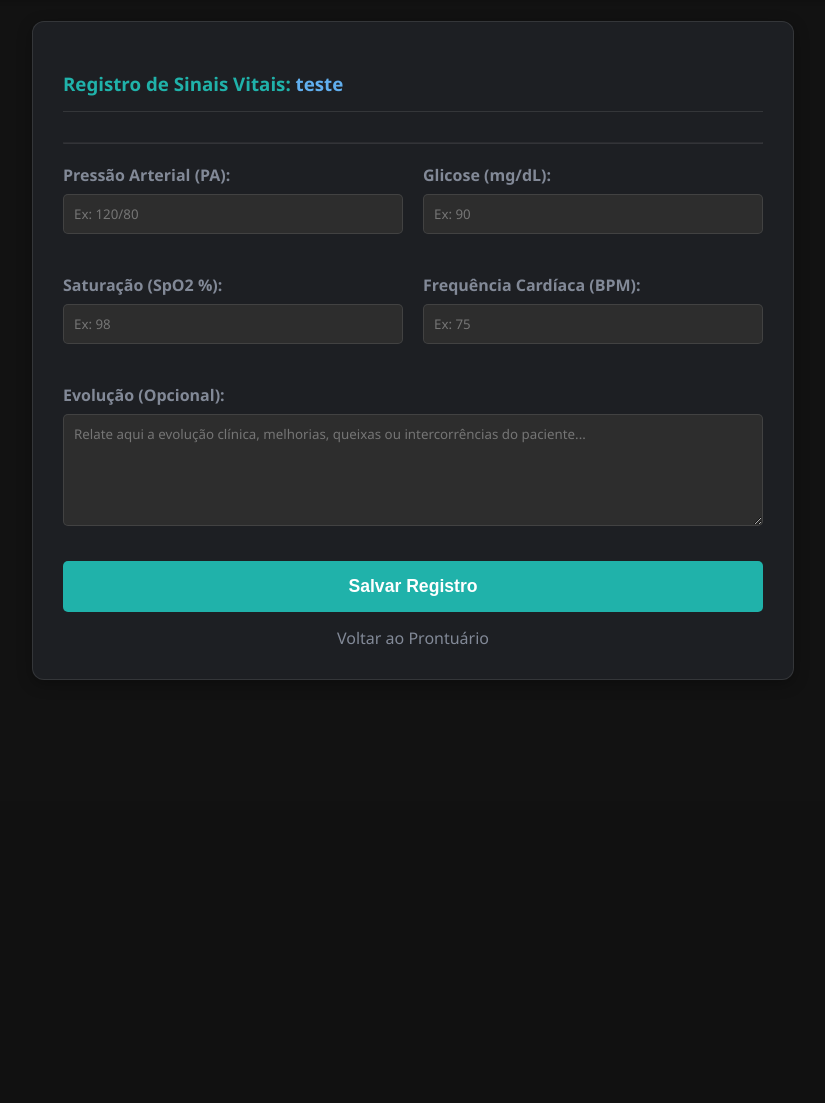
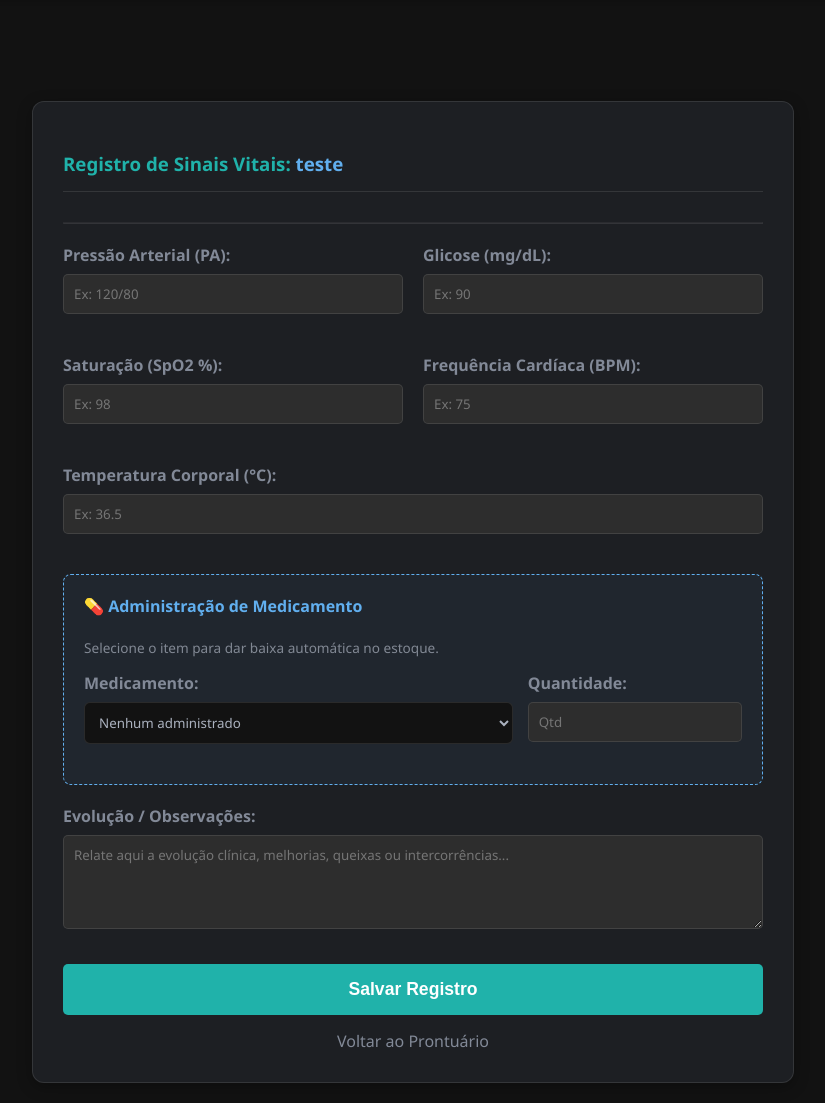
Before and after one commit to profedufbarreto/sistema_hospitalar, a Flask app: page /prova_vida/1 in a window 1280 px wide. Shown: the part 69-1172 px from the top of the page, without its empty margins (227-1052 px from the left). Before the commit the page ends 749 px from the top, so only its background shows below. Run offline with Flask 3, Linux system fonts and the light colour scheme; a user stored in the database is signed in; data comes from the database, SQL or seed files in the repository.

Commit message:
temperatura e remédio adicionados a pv

```diff
--- a/app.py
+++ b/app.py
@@ -278,10 +278,20 @@ def pacientes():
 def detalhes_prontuario(paciente_id):
     conn = get_db_connection()
     cursor = conn.cursor()
+
     cursor.execute("SELECT * FROM Pacientes WHERE id = %s", (paciente_id,))
     paciente = cursor.fetchone()
-    cursor.execute("SELECT * FROM ProvasDeVida WHERE paciente_id = %s ORDER BY data_hora DESC", (paciente_id,))
+
+    # Query ajustada para os nomes reais das suas colunas
+    cursor.execute("""
+        SELECT data_hora, pressao_arterial, saturacao, batimentos_cardiacos,
+               glicose, temperatura, evolucao, quem_efetuou
+        FROM provasdevida
+        WHERE paciente_id = %s
+        ORDER BY data_hora DESC
+    """, (paciente_id,))
     provas_vida = cursor.fetchall()
+
     conn.close()
     return render_template('detalhes_prontuario.html', paciente=paciente, provas_vida=provas_vida)
 
@@ -393,27 +403,112 @@ def excluir_paciente(id):
 def prova_vida(paciente_id):
     conn = get_db_connection()
     cursor = conn.cursor()
+
     if request.method == 'POST':
         dados = request.form
-        evolucao = dados.get('evolucao', '')
         try:
-            cursor.execute("SHOW COLUMNS FROM ProvasDeVida LIKE 'evolucao'")
-            if not cursor.fetchone():
-                cursor.execute("ALTER TABLE ProvasDeVida ADD COLUMN evolucao TEXT")
-                conn.commit()
-        except: pass
-        cursor.execute("""
-            INSERT INTO ProvasDeVida
-            (paciente_id, data_hora, pressao_arterial, glicose, saturacao, batimentos_cardiacos, evolucao, quem_efetuou)
-            VALUES (%s, NOW(), %s, %s, %s, %s, %s, %s)
-        """, (paciente_id, dados['pa'], dados['glicose'], dados['sat'], dados['bpm'], evolucao, session['usuario']))
+            # SQL usando os nomes exatos da sua imagem do MySQL
+            sql_pv = """INSERT INTO provasdevida
+                        (paciente_id, data_hora, pressao_arterial, glicose, saturacao,
+                         batimentos_cardiacos, quem_efetuou, observacoes, evolucao, temperatura)
+                        VALUES (%s, NOW(), %s, %s, %s, %s, %s, %s, %s, %s)"""
+
+            # Mapeando os campos do seu HTML para as colunas do banco
+            valores = (
+                paciente_id,
+                dados.get('pa'),           # vai para pressao_arterial
+                dados.get('glicose'),
+                dados.get('sat'),          # vai para saturacao
+                dados.get('bpm'),          # vai para batimentos_cardiacos
+                session.get('usuario'),    # vai para quem_efetuou
+                "",                        # observacoes (vazio por enquanto)
+                dados.get('evolucao'),     # vai para evolucao
+                dados.get('temperatura')
+            )
+
+            cursor.execute(sql_pv, valores)
+
+            # Lógica de baixa de medicamento (Estoque)
+            nome_remedio = dados.get('medicamento_adm')
+            qtd_adm = dados.get('quantidade_adm')
+            if nome_remedio and qtd_adm and float(qtd_adm) > 0:
+                cursor.execute("UPDATE Estoque SET quantidade = quantidade - %s WHERE nome_medicamento = %s", (float(qtd_adm), nome_remedio))
+                # Aqui você pode adicionar o INSERT na tabela EstoqueBaixas se desejar
+
+            conn.commit()
+            flash("Prova de vida registrada com sucesso!", "success")
+            return redirect(url_for('detalhes_prontuario', paciente_id=paciente_id))
+
+        except Exception as e:
+            if conn: conn.rollback()
+            print(f"Erro ao salvar: {e}")
+            flash(f"Erro ao salvar no banco de dados: {e}", "danger")
+            return redirect(url_for('prova_vida', paciente_id=paciente_id))
+        finally:
+            conn.close()
+
+    # GET: Carrega o formulário
+    cursor.execute("SELECT * FROM Pacientes WHERE id = %s", (paciente_id,))
+    paciente = cursor.fetchone()
+    cursor.execute("SELECT nome_medicamento, quantidade FROM Estoque WHERE quantidade > 0")
+    medicamentos = cursor.fetchall()
+    conn.close()
+    return render_template('prova_vida_form.html', paciente=paciente, medicamentos_estoque=medicamentos)
+
+@app.route('/prova_vida/salvar/<int:paciente_id>', methods=['POST'])
+@login_required
+def salvar_prova_vida(paciente_id):
+    dados = request.form
+    conn = get_db_connection()
+    cursor = conn.cursor()
+
+    try:
+        # 1. SALVAR OS SINAIS VITAIS
+        sql_prova = """INSERT INTO ProvasVida (paciente_id, pa, saturacao, frequencia_cardiaca,
+                       temperatura, observacoes, usuario_registro, data_registro)
+                       VALUES (%s, %s, %s, %s, %s, %s, %s, NOW())"""
+
+        cursor.execute(sql_prova, (paciente_id, dados.get('pa'), dados.get('saturacao'),
+                                  dados.get('fc'), dados.get('temperatura'),
+                                  dados.get('observacoes'), session['usuario']))
+
+        # 2. BAIXA DE MEDICAMENTO NA PROVA DE VIDA
+        nome_remedio = dados.get('medicamento_adm')
+        qtd_adm = dados.get('quantidade_adm')
+
+        if nome_remedio and qtd_adm and float(qtd_adm) > 0:
+            qtd_num = float(qtd_adm)
+
+            # Busca o remédio no estoque
+            cursor.execute("SELECT id, quantidade, unidade FROM Estoque WHERE nome_medicamento = %s", (nome_remedio,))
+            item = cursor.fetchone()
+
+            if item:
+                if item['quantidade'] >= qtd_num:
+                    # Atualiza estoque
+                    nova_qtd = item['quantidade'] - qtd_num
+                    cursor.execute("UPDATE Estoque SET quantidade = %s WHERE id = %s", (nova_qtd, item['id']))
+
+                    # Registra no histórico de baixas
+                    cursor.execute("SELECT nome FROM Pacientes WHERE id = %s", (paciente_id,))
+                    paciente = cursor.fetchone()
+
+                    sql_baixa = """INSERT INTO EstoqueBaixas (nome_medicamento, quantidade_removida, unidade, motivo, usuario_baixa)
+                                   VALUES (%s, %s, %s, %s, %s)"""
+                    cursor.execute(sql_baixa, (nome_remedio, qtd_num, item['unidade'],
+                                              f"Adm. em Prova de Vida: {paciente['nome']}", session['usuario']))
+                else:
+                    flash(f"Aviso: Estoque insuficiente de {nome_remedio} para administração.", "warning")
+
         conn.commit()
+        flash("Prova de vida registrada e estoque atualizado!", "success")
+    except Exception as e:
+        conn.rollback()
+        flash(f"Erro ao registrar: {e}", "danger")
+    finally:
         conn.close()
-        return redirect(url_for('detalhes_prontuario', paciente_id=paciente_id))
-    cursor.execute("SELECT id, nome FROM Pacientes WHERE id = %s", (paciente_id,))
-    paciente = cursor.fetchone()
-    conn.close()
-    return render_template('prova_vida_form.html', paciente=paciente)
+
+    return redirect(url_for('detalhes_paciente', id=paciente_id))
 
 @app.route('/paciente/alta_form/<int:paciente_id>')
 @login_required
--- a/templates/prova_vida_form.html
+++ b/templates/prova_vida_form.html
@@ -8,6 +8,15 @@
         .theme-icon-minimal { font-family: "Segoe UI Symbol", sans-serif; font-weight: 100; user-select: none; }
         .nav-link { text-decoration: none; color: inherit; transition: opacity 0.2s; }
         textarea { width: 100%; padding: 10px; border-radius: 6px; border: 1px solid var(--border-color); background: var(--bg-secondary); color: var(--text-primary); resize: vertical; }
+
+        /* Estilo para a seção de medicamentos */
+        .medication-box {
+            background: rgba(97, 175, 239, 0.05);
+            border: 1px dashed #61afef;
+            padding: 20px;
+            border-radius: 8px;
+            margin-top: 20px;
+        }
     </style>
 </head>
 <body class="dark-mode">
@@ -50,12 +59,13 @@
     </nav>
 </header>
 
-    <main class="content-wrapper" style="padding: 20px;">
+    <main class="content-wrapper" style="padding: 20px; margin-top: 80px;">
         <div class="pv-container" style="max-width: 700px; margin: 0 auto; background: var(--bg-secondary); padding: 30px; border-radius: 12px; border: 1px solid var(--border-color); box-shadow: 0 4px 15px var(--shadow-color);">
             <h3>Registro de Sinais Vitais: <span style="color: #61afef;">{{ paciente.nome }}</span></h3>
             <hr style="opacity: 0.1; margin: 20px 0;">
 
             <form action="{{ url_for('prova_vida', paciente_id=paciente.id) }}" method="POST">
+
                 <div style="display: grid; grid-template-columns: 1fr 1fr; gap: 20px;">
                     <div class="form-group">
                         <label>Pressão Arterial (PA):</label>
@@ -73,11 +83,36 @@
                         <label>Frequência Cardíaca (BPM):</label>
                         <input type="number" name="bpm" placeholder="Ex: 75" required>
                     </div>
+                    <div class="form-group" style="grid-column: span 2;">
+                        <label>Temperatura Corporal (°C):</label>
+                        <input type="number" step="0.1" name="temperatura" placeholder="Ex: 36.5" required>
+                    </div>
+                </div>
+
+                <div class="medication-box">
+                    <h4 style="margin-top: 0; color: #61afef;">💊 Administração de Medicamento</h4>
+                    <p style="font-size: 0.85em; opacity: 0.7; margin-bottom: 15px;">Selecione o item para dar baixa automática no estoque.</p>
+
+                    <div style="display: grid; grid-template-columns: 2fr 1fr; gap: 15px;">
+                        <div class="form-group">
+                            <label>Medicamento:</label>
+                            <select name="medicamento_adm" style="width: 100%; padding: 10px; background: var(--bg-primary); color: var(--text-primary); border-radius: 6px; border: 1px solid var(--border-color);">
+                                <option value="">Nenhum administrado</option>
+                                {% for med in medicamentos_estoque %}
+                                    <option value="{{ med.nome_medicamento }}">{{ med.nome_medicamento }} (Saldo: {{ med.quantidade }})</option>
+                                {% endfor %}
+                            </select>
+                        </div>
+                        <div class="form-group">
+                            <label>Quantidade:</label>
+                            <input type="number" step="0.01" name="quantidade_adm" placeholder="Qtd" min="0">
+                        </div>
+                    </div>
                 </div>
 
                 <div class="form-group" style="margin-top: 20px;">
-                    <label>Evolução (Opcional):</label>
-                    <textarea name="evolucao" rows="5" placeholder="Relate aqui a evolução clínica, melhorias, queixas ou intercorrências do paciente..."></textarea>
+                    <label>Evolução / Observações:</label>
+                    <textarea name="evolucao" rows="4" placeholder="Relate aqui a evolução clínica, melhorias, queixas ou intercorrências..."></textarea>
                 </div>
 
                 <div style="margin-top: 30px;">
```
Also changed, not shown: templates/detalhes_prontuario.html (+30 -20 lines).
